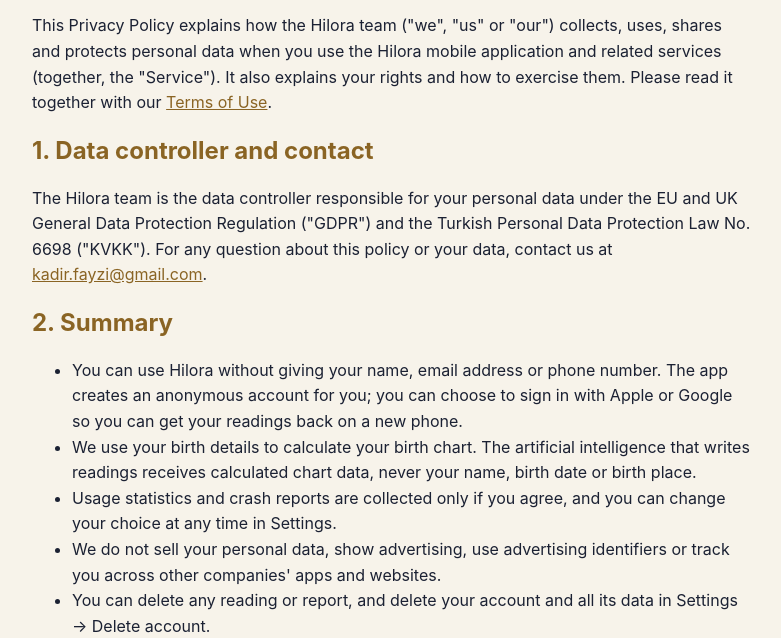
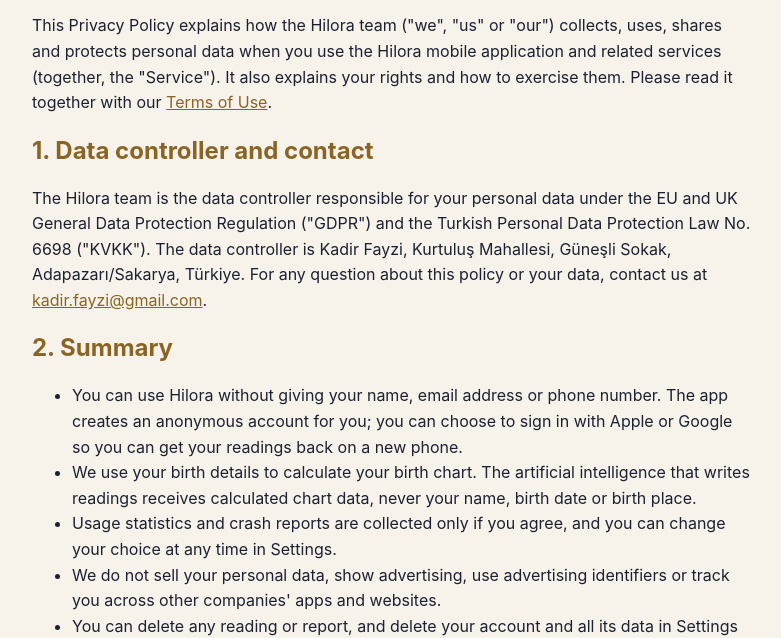
Before and after one commit to kadirfayzi/hilora-legal, a plain HTML site: page privacy/index.html in a window 1280 px wide. Shown: the part 168-806 px from the top of the page, without its empty margins (248-1029 px from the left). Drawn offline with Linux system fonts and the light colour scheme.

Commit message:
Operator: Kadir Fayzi, Adapazarı address on privacy and terms

```diff
--- a/privacy/index.html
+++ b/privacy/index.html
@@ -32,7 +32,7 @@
 <p>This Privacy Policy explains how the Hilora team ("we", "us" or "our") collects, uses, shares and protects personal data when you use the Hilora mobile application and related services (together, the "Service"). It also explains your rights and how to exercise them. Please read it together with our <a href="https://kadirfayzi.github.io/hilora-legal/terms/">Terms of Use</a>.</p>
 
 <h2>1. Data controller and contact</h2>
-<p>The Hilora team is the data controller responsible for your personal data under the EU and UK General Data Protection Regulation ("GDPR") and the Turkish Personal Data Protection Law No. 6698 ("KVKK"). For any question about this policy or your data, contact us at <a href="mailto:kadir.fayzi@gmail.com">kadir.fayzi@gmail.com</a>.</p>
+<p>The Hilora team is the data controller responsible for your personal data under the EU and UK General Data Protection Regulation ("GDPR") and the Turkish Personal Data Protection Law No. 6698 ("KVKK"). The data controller is Kadir Fayzi, Kurtuluş Mahallesi, Güneşli Sokak, Adapazarı/Sakarya, Türkiye. For any question about this policy or your data, contact us at <a href="mailto:kadir.fayzi@gmail.com">kadir.fayzi@gmail.com</a>.</p>
 
 <h2>2. Summary</h2>
 <ul>
@@ -138,7 +138,7 @@
 <p>We may update this policy from time to time. We will post the new version on this page with a new "Last updated" date and, if the changes are significant, inform you in the app before they take effect.</p>
 
 <h2>14. Contact</h2>
-<p>Hilora<br>Email: <a href="mailto:kadir.fayzi@gmail.com">kadir.fayzi@gmail.com</a></p>
+<p>Hilora, operated by Kadir Fayzi<br>Kurtuluş Mahallesi, Güneşli Sokak, Adapazarı/Sakarya, Türkiye<br>Email: <a href="mailto:kadir.fayzi@gmail.com">kadir.fayzi@gmail.com</a></p>
 </main>
 </body>
 </html>
```
Also changed, not shown: terms/index.html (+1 -1 lines).
